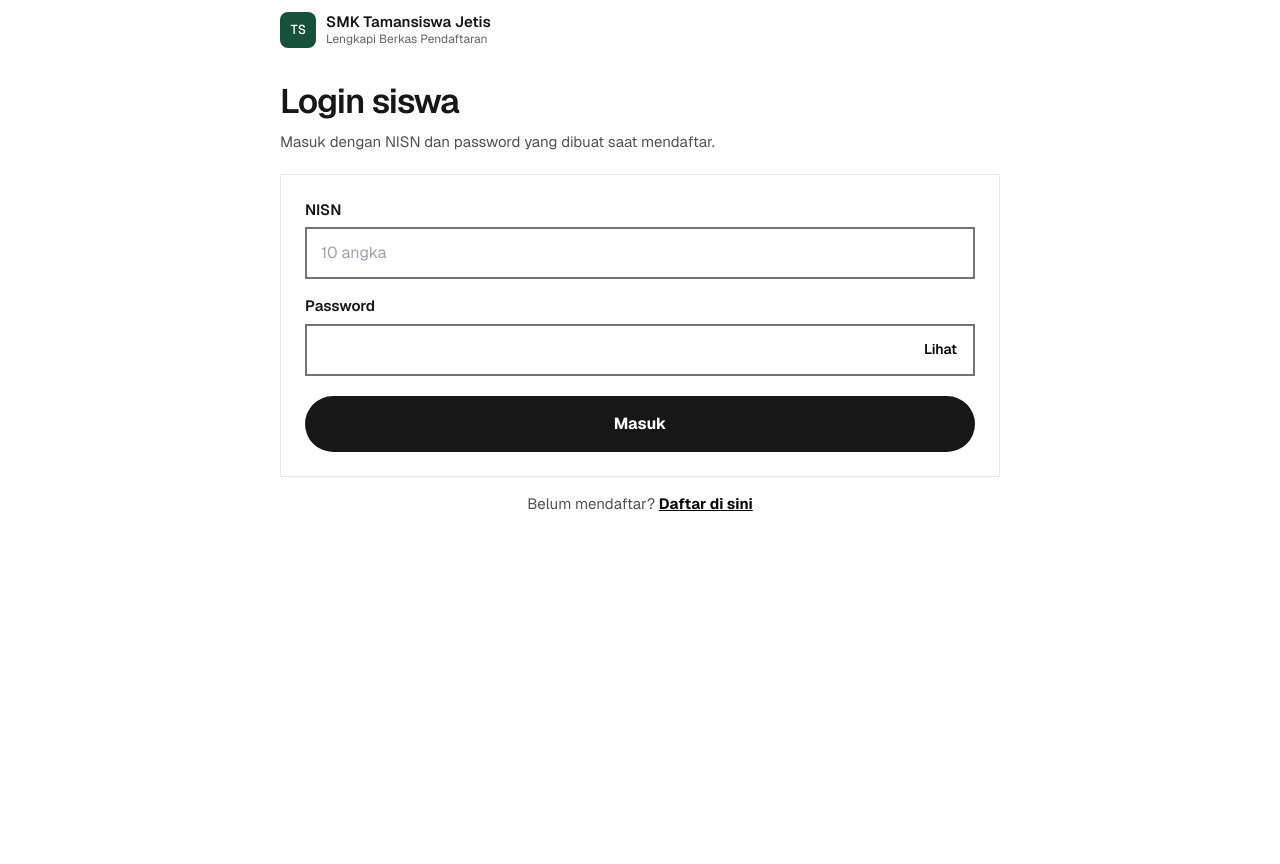
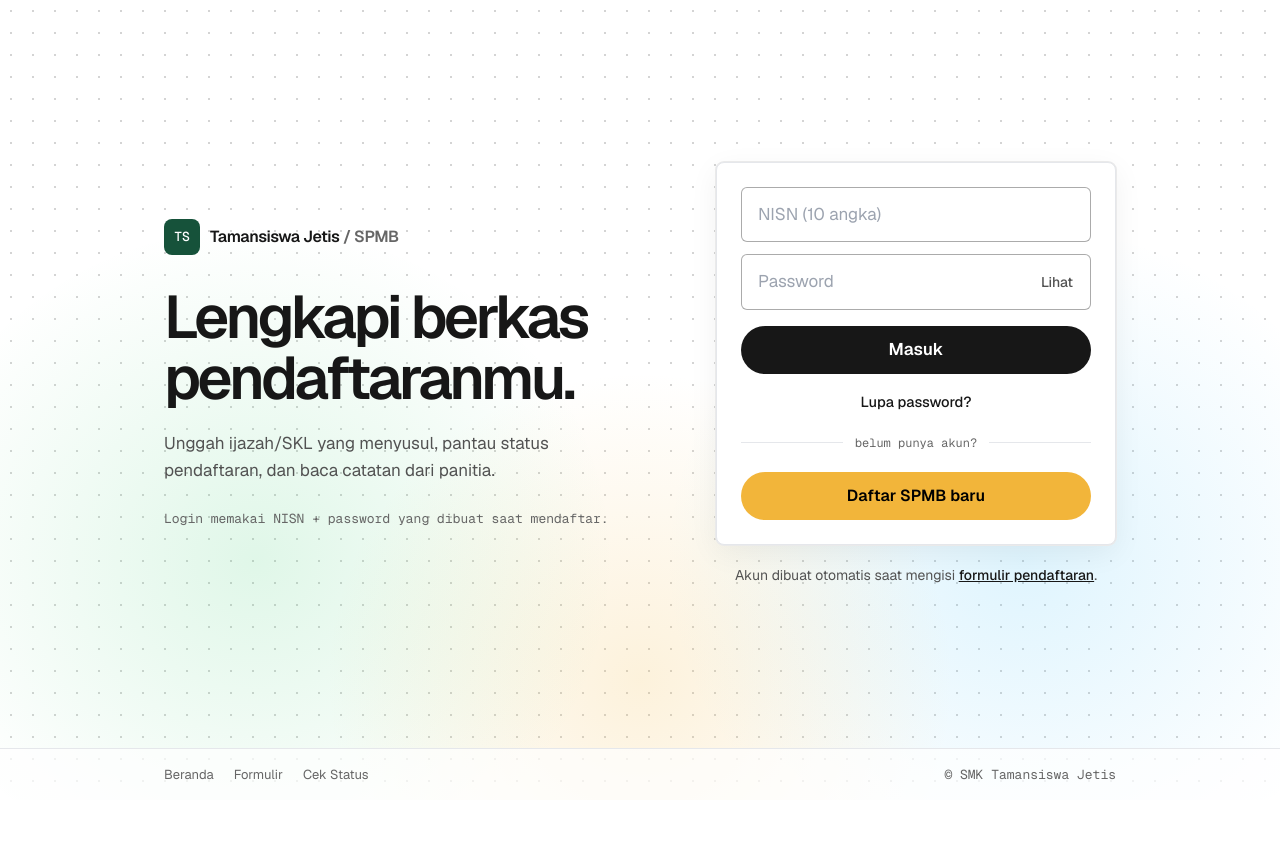
Before and after one commit to smkpkfajar-star/spmb-smk-v2, a website: page siswa/index.html in a window 1280 px wide. Before the commit the page ends 800 px from the top, so only its background shows below. Drawn offline with nearby package versions, Linux system fonts and the light colour scheme.

Commit message:
feat(siswa): halaman login bergaya login Facebook dengan gaya design.md
- dua kolom di laptop (judul besar kiri, kartu login kanan), bertumpuk di HP
- tombol Masuk, Lupa password? (petunjuk hubungi panitia), dan Daftar SPMB baru

Co-Authored-By: Claude Opus 5.5 <noreply@anthropic.com>

```diff
--- a/assets/js/siswa.js
+++ b/assets/js/siswa.js
@@ -38,7 +38,7 @@
   }
   function msg(el, text, good) {
     el.textContent = text;
-    el.className = `mt-4 rounded-2xl p-3 text-[15px] font-semibold ${good ? "bg-ok-50 text-ok-700" : "bg-red-50 text-red-700"}`;
+    el.className = `mt-3 rounded-md p-3 text-[14.5px] font-medium ${good ? "bg-ok-50 text-ok-700" : "bg-red-50 text-red-700"}`;
   }
 
   async function loadHome(user) {
@@ -128,6 +128,11 @@
       e.target.setAttribute("aria-pressed", String(s));
     });
 
+    $("lupaBtn").addEventListener("click", () => {
+      const open = $("lupaInfo").classList.toggle("hidden") === false;
+      $("lupaBtn").setAttribute("aria-expanded", String(open));
+    });
+
     $("loginForm").addEventListener("submit", async (e) => {
       e.preventDefault();
       const nisn = $("nisn").value.trim();
--- a/siswa/index.html
+++ b/siswa/index.html
@@ -13,8 +13,76 @@
     <link href="https://fonts.googleapis.com/css2?family=Geist:wght@400;500;600;700&family=Geist+Mono:wght@400;500&display=swap" rel="stylesheet" />
     <link rel="stylesheet" href="../assets/css/style.css" />
   </head>
-  <body class="bg-cream text-ink-900 antialiased">
-    <header class="mx-auto flex max-w-3xl items-center justify-between gap-3 px-4 py-3 sm:px-6">
+  <body class="bg-white text-ink-900 antialiased">
+
+    <!-- ======================= LOGIN (gaya halaman login Facebook) ======================= -->
+    <section id="loginView" class="hidden">
+      <div class="hero-bg flex min-h-screen flex-col">
+        <div class="mx-auto grid w-full max-w-[1000px] flex-1 items-center gap-10 px-4 py-12 sm:px-6 lg:grid-cols-[1.1fr_400px] lg:gap-16">
+          <!-- Kiri: identitas & ajakan -->
+          <div class="text-center lg:text-left">
+            <a href="../" class="inline-flex items-center gap-2.5" aria-label="Kembali ke beranda">
+              <span class="grid h-9 w-9 place-items-center rounded-lg bg-ok-700 font-mono text-[13px] font-medium text-white">TS</span>
+              <span class="text-[16px] font-semibold tracking-tight">Tamansiswa Jetis <span class="text-ink-500">/ SPMB</span></span>
+            </a>
+            <h1 class="display mt-8 text-[38px] sm:text-[52px] lg:text-[60px]">Lengkapi berkas pendaftaranmu.</h1>
+            <p class="mx-auto mt-5 max-w-md text-[17px] leading-relaxed text-ink-600 lg:mx-0">
+              Unggah ijazah/SKL yang menyusul, pantau status pendaftaran, dan baca catatan dari panitia.
+            </p>
+            <p class="mt-6 hidden font-mono text-[13px] text-ink-500 lg:block">Login memakai NISN + password yang dibuat saat mendaftar.</p>
+          </div>
+
+          <!-- Kanan: kartu login -->
+          <div class="w-full">
+            <form id="loginForm" class="rounded-lg border border-hairline bg-white p-5 shadow-soft sm:p-6" novalidate>
+              <h2 class="sr-only">Login siswa</h2>
+              <label for="nisn" class="sr-only">NISN</label>
+              <input id="nisn" type="text" inputmode="numeric" maxlength="10" autocomplete="username" class="w-full rounded-md border border-line/60 px-4 py-3.5 text-[17px] focus:border-ink-900 focus:outline-none focus:ring-2 focus:ring-gold-500/40" placeholder="NISN (10 angka)" />
+              <label for="password" class="sr-only">Password</label>
+              <span class="relative mt-3 block">
+                <input id="password" type="password" autocomplete="current-password" class="w-full rounded-md border border-line/60 py-3.5 pl-4 pr-24 text-[17px] focus:border-ink-900 focus:outline-none focus:ring-2 focus:ring-gold-500/40" placeholder="Password" />
+                <button type="button" id="togglePw" class="absolute inset-y-0 right-1.5 my-1.5 rounded-md px-3 text-[14px] font-medium text-ink-600 hover:bg-sand hover:text-ink-900" aria-pressed="false">Lihat</button>
+              </span>
+              <p id="loginError" class="hidden" role="alert"></p>
+              <button id="loginBtn" type="submit" class="btn mt-4 h-12 w-full rounded-full bg-ink-900 text-[17px] font-semibold text-white disabled:opacity-60">Masuk</button>
+
+              <div class="mt-4 text-center">
+                <button type="button" id="lupaBtn" class="text-[14.5px] font-medium text-ink-900 hover:underline" aria-expanded="false" aria-controls="lupaInfo">Lupa password?</button>
+              </div>
+              <div id="lupaInfo" class="mt-3 hidden rounded-md bg-sand p-4 text-[14px] leading-relaxed text-ink-600">
+                Password direset oleh panitia. Kirim NISN dan nama lengkapmu ke
+                <a href="https://wa.me/628823212784?text=Halo%20panitia%20SPMB%2C%20saya%20lupa%20password%20akun%20siswa.%20NISN%3A%20" target="_blank" rel="noopener" class="font-semibold text-ink-900 underline">WhatsApp panitia</a>,
+                nanti kamu diberi password baru.
+              </div>
+
+              <div class="my-5 flex items-center gap-3 font-mono text-[12px] text-ink-500" aria-hidden="true">
+                <span class="h-px flex-1 bg-hairline"></span>belum punya akun?<span class="h-px flex-1 bg-hairline"></span>
+              </div>
+              <a href="../daftar/" class="btn flex h-12 items-center justify-center rounded-full bg-gold-500 px-6 text-[16px] font-semibold text-black">Daftar SPMB baru</a>
+            </form>
+            <p class="mt-5 text-center text-[14px] text-ink-600">
+              Akun dibuat otomatis saat mengisi <a href="../daftar/" class="font-medium text-ink-900 underline">formulir pendaftaran</a>.
+            </p>
+          </div>
+        </div>
+
+        <footer class="border-t border-hairline bg-white/70">
+          <div class="mx-auto flex max-w-[1000px] flex-wrap items-center justify-between gap-3 px-4 py-4 text-[13px] text-ink-500 sm:px-6">
+            <nav class="flex flex-wrap gap-x-5 gap-y-1" aria-label="Tautan">
+              <a href="../" class="hover:text-ink-900">Beranda</a>
+              <a href="../daftar/" class="hover:text-ink-900">Formulir</a>
+              <a href="../daftar/#cek-status" class="hover:text-ink-900">Cek Status</a>
+            </nav>
+            <span class="font-mono">© SMK Tamansiswa Jetis</span>
+          </div>
+        </footer>
+      </div>
+    </section>
+
+    <main class="mx-auto max-w-3xl px-4 pb-16 sm:px-6">
+      <!-- BERANDA SISWA -->
+      <section id="homeView" class="hidden">
+        <header class="-mx-4 flex items-center justify-between gap-3 border-b border-hairline px-4 py-3 sm:-mx-6 sm:px-6">
       <a href="../" class="flex items-center gap-2.5" aria-label="Kembali ke beranda">
         <span class="grid h-9 w-9 place-items-center rounded-lg bg-ok-700 font-mono text-[13px] font-medium text-white">TS</span>
         <span class="leading-tight">
@@ -23,32 +91,10 @@
         </span>
       </a>
     </header>
-
-    <main class="mx-auto max-w-3xl px-4 pb-16 sm:px-6">
-      <!-- LOGIN -->
-      <section id="loginView" class="hidden">
-        <h1 class="mt-4 heading text-[28px] sm:text-[34px]">Login siswa</h1>
-        <p class="mt-1 text-[15px] text-ink-600">Masuk dengan NISN dan password yang dibuat saat mendaftar.</p>
-        <form id="loginForm" class="mt-5 rounded-3xl border border-hairline bg-white p-5 sm:p-6" novalidate>
-          <label for="nisn" class="mb-1.5 block text-[15px] font-semibold">NISN</label>
-          <input id="nisn" type="text" inputmode="numeric" maxlength="10" autocomplete="username" class="w-full rounded-xl border-2 border-line px-3.5 py-3 text-base focus:border-brand-600 focus:outline-none" placeholder="10 angka" />
-          <label for="password" class="mb-1.5 mt-4 block text-[15px] font-semibold">Password</label>
-          <span class="relative block">
-            <input id="password" type="password" autocomplete="current-password" class="w-full rounded-xl border-2 border-line py-3 pl-3.5 pr-28 text-base focus:border-brand-600 focus:outline-none" />
-            <button type="button" id="togglePw" class="absolute inset-y-0 right-1.5 my-1.5 rounded-lg px-3 text-[14px] font-semibold text-brand-700 hover:bg-brand-50" aria-pressed="false">Lihat</button>
-          </span>
-          <p id="loginError" class="hidden" role="alert"></p>
-          <button id="loginBtn" type="submit" class="mt-5 w-full rounded-full bg-brand-600 px-6 py-4 text-base font-bold text-white hover:bg-brand-700 disabled:opacity-60">Masuk</button>
-        </form>
-        <p class="mt-4 text-center text-[15px] text-ink-600">Belum mendaftar? <a href="../daftar/" class="font-bold text-brand-700 underline">Daftar di sini</a></p>
-      </section>
-
-      <!-- BERANDA SISWA -->
-      <section id="homeView" class="hidden">
         <div class="mt-4 flex flex-wrap items-center justify-between gap-3">
           <h1 class="heading text-[28px] sm:text-[34px]">Berkas pendaftaran</h1>
           <div class="flex gap-2">
-            <button id="reloadBtn" type="button" class="rounded-full border-2 border-line bg-white px-4 py-2 text-[15px] font-semibold hover:border-ink-500">↻ Muat ulang</button>
+            <button id="reloadBtn" type="button" class="rounded-full border-2 border-line bg-white px-4 py-2 text-[15px] font-semibold hover:border-ink-500">Muat ulang</button>
             <button id="logoutBtn" type="button" class="rounded-full border-2 border-line bg-white px-4 py-2 text-[15px] font-semibold hover:border-ink-500">Keluar</button>
           </div>
         </div>
```
